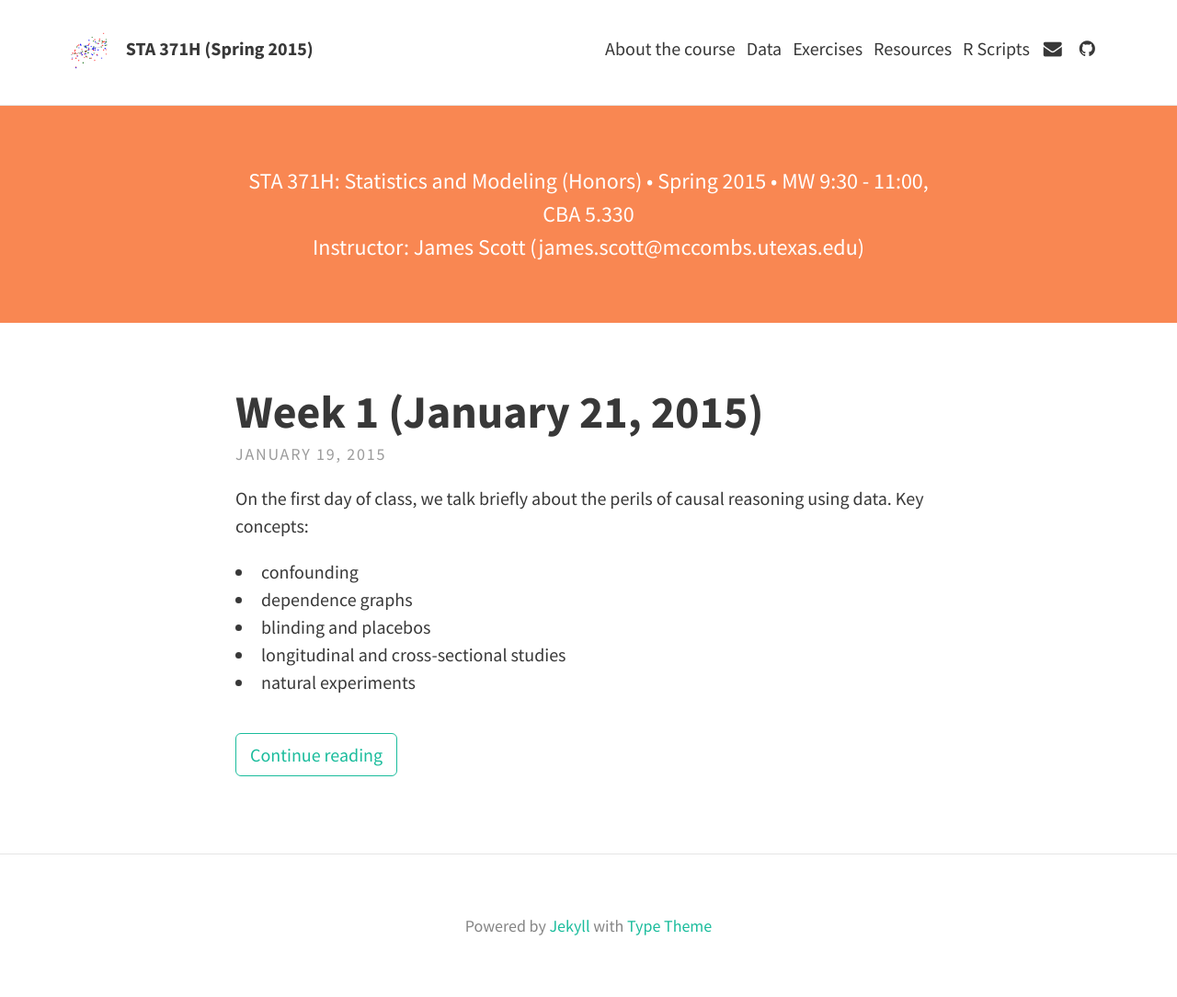
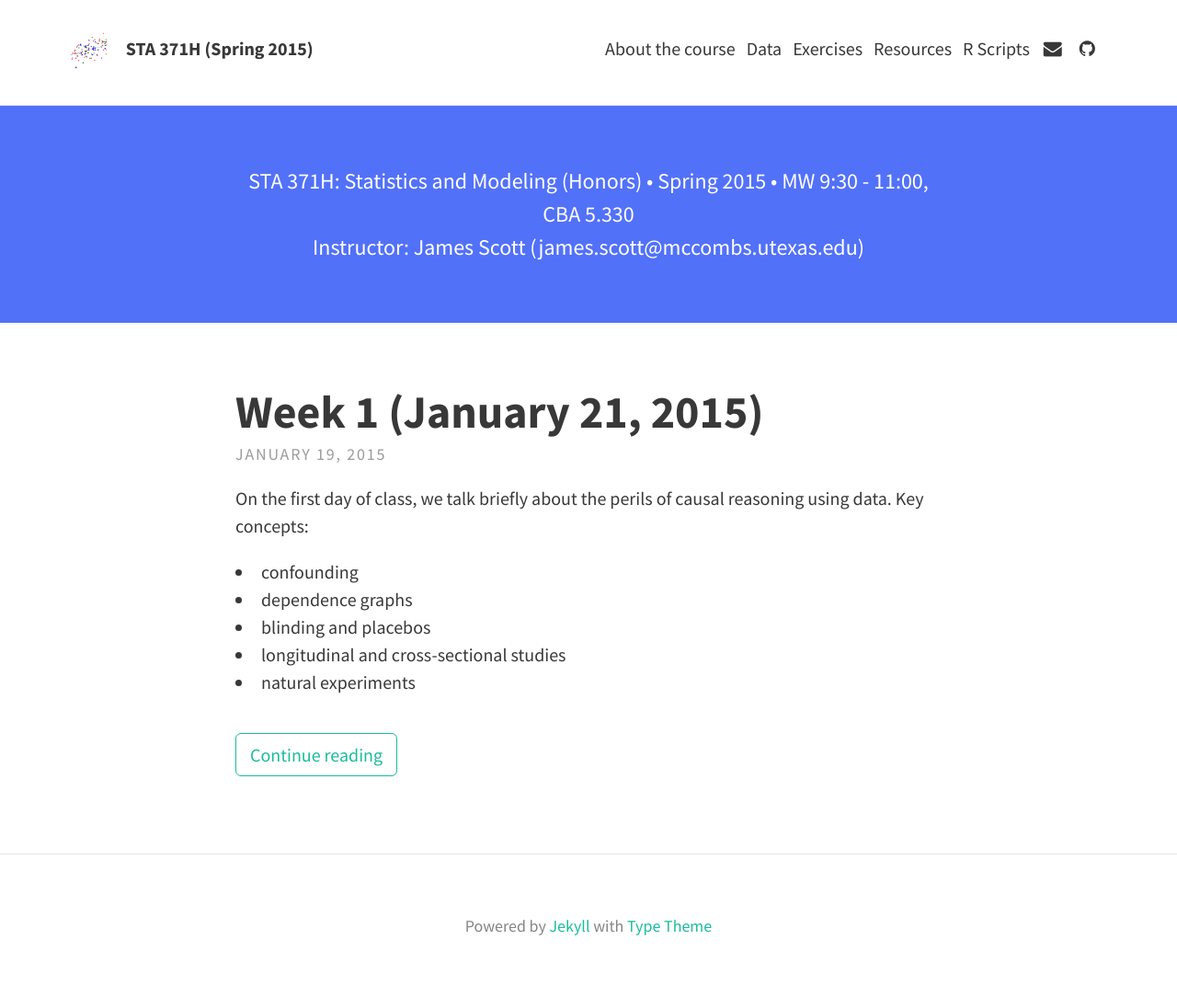
Before and after one commit to jgscott/STA371H_Spring2015, a Jekyll site: the page built from index.html, in a window 1280 px wide. Shown: the whole page at 92% size. Built offline with Jekyll 4.4.1, drawn with Linux system fonts in a browser that asks for light colours; nearby versions of some CDN libraries; the list of posts is cut into pages by our own code.

Commit message:
color scheme

```diff
--- a/_sass/base/_variables.scss
+++ b/_sass/base/_variables.scss
@@ -25,5 +25,5 @@ $feature-image-text-color: #fff;
 $feature-image-size: cover; // options include "cover", "contain", "auto"
 
 // header description box
-$header-desc-background-color: #F98752;
+$header-desc-background-color: #5271F9;
 $header-desc-text-color: #FFF;
```
